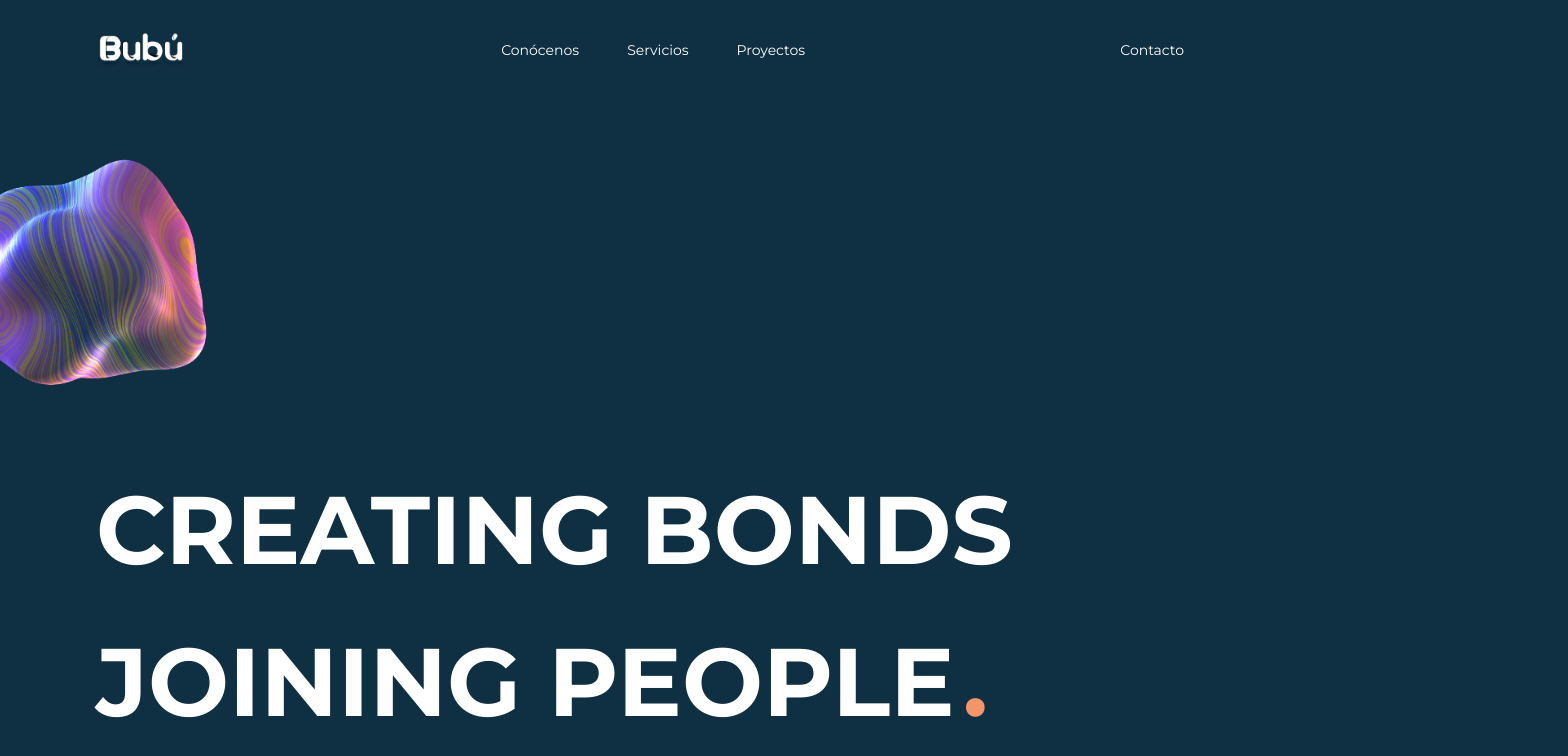
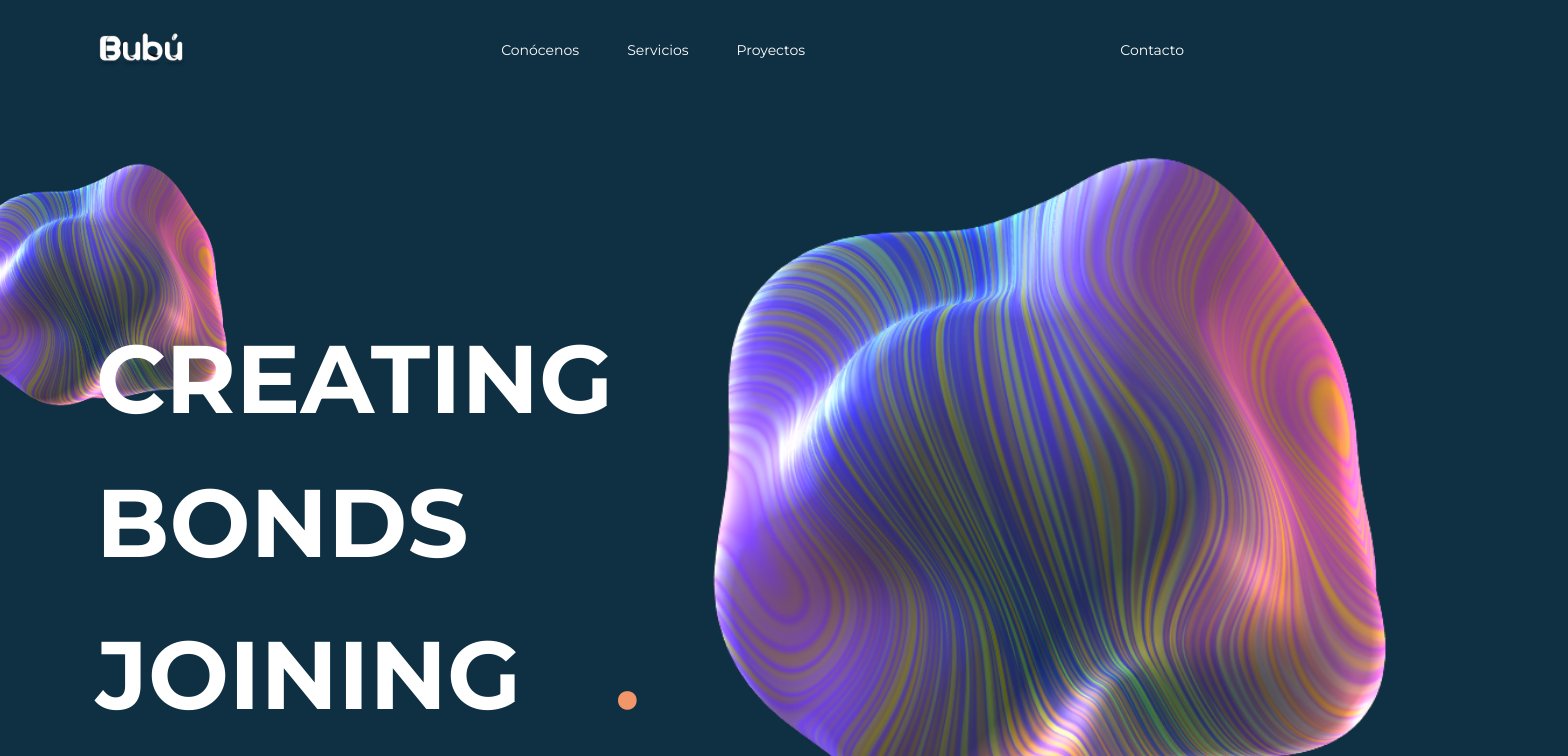
Before and after one commit to emisinatra/bubu-page, a Next.js app: page / in a window 1280 px wide. Shown: the top 756 px of the page, 1568 px wide, since content can reach past the window. Built offline with nearby package versions, Linux system fonts and the light colour scheme.

Commit message:
Second image added to main body

```diff
--- a/src/components/Body.tsx
+++ b/src/components/Body.tsx
@@ -6,23 +6,40 @@ const Body = () => {
     <Stack>
       <Image
         src="/diseño01.png"
-        boxSize={350}
+        boxSize={375}
         objectFit={"cover"}
         marginLeft={"-24"}
+        marginBottom={"-44"}
       />
-      <Stack paddingX={"20"}>
+      <Stack paddingX={"20"} direction={"row-reverse"} justifyContent={"space-between"}>
+      <Image
+          src="/diseño02.png"
+          boxSize={1000}
+          objectFit={"cover"}
+          marginTop={"-80"}
+          marginRight={"-96"}
+        />
+        <Stack marginRight={"-20"}>
           <Text textColor={"white"} fontWeight={"bold"} fontSize={"8xl"}>
             CREATING BONDS
           </Text>
           <Stack direction={"row"} fontWeight={"bold"} fontSize={"8xl"}>
-          <Text textColor={"white"} >
-            JOINING PEOPLE
-          </Text>
+            <Text textColor={"white"}>JOINING PEOPLE</Text>
             <Text textColor={"primary.500"}>.</Text>
           </Stack>
           <Stack maxW={860} textAlign={"left"}>
-          <Text textColor={"white"} fontWeight={"300"} fontSize={"20"} >es una agencia de creatividad y diseño situada en Córdoba, Argentina.Hace más de diez años trabajamos transversalmente con clientes de todo tipo. Acompañando desde compañías internacionales hasta startups locales, para ayudarlas a conectarse con las personas. Porque de eso se trata. De que las marcas que pasan por nuestra agencia logren repercutir en un mundo totalmente cambiante.</Text>
+            <Text textColor={"white"} fontWeight={"300"} fontSize={"20"}>
+              es una agencia de creatividad y diseño situada en Córdoba,
+              Argentina.Hace más de diez años trabajamos transversalmente con
+              clientes de todo tipo. Acompañando desde compañías internacionales
+              hasta startups locales, para ayudarlas a conectarse con las
+              personas. Porque de eso se trata. De que las marcas que pasan por
+              nuestra agencia logren repercutir en un mundo totalmente
+              cambiante.
+            </Text>
           </Stack>
+        </Stack>
+
       </Stack>
     </Stack>
   );
```
Also changed, not shown: public/diseño02.png (added). Lines whose indentation alone changed are shown as unchanged.
